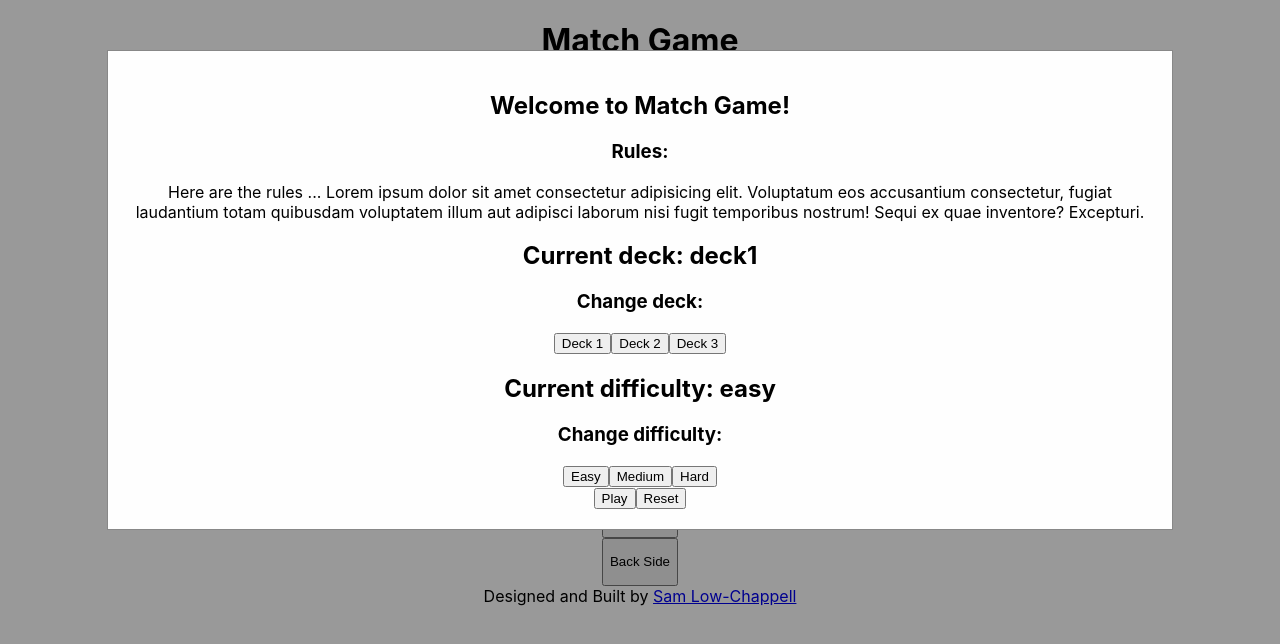
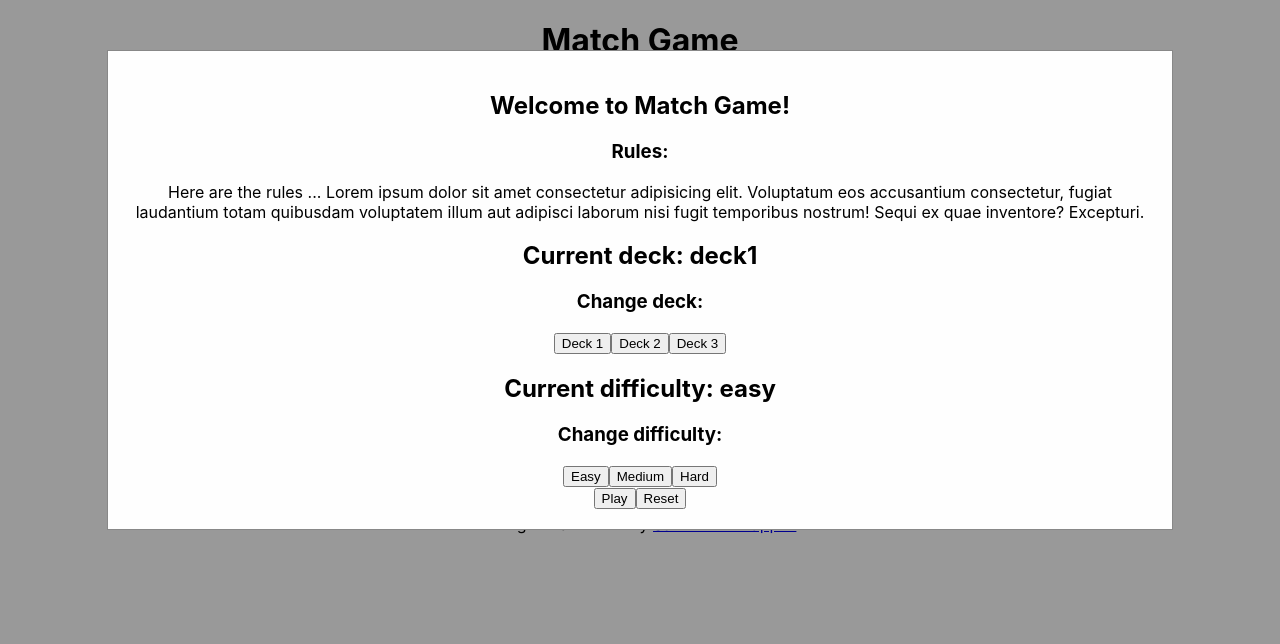
Before and after one commit to sjlowchappell/match-game, a React (Create React App) app: page / in a window 1280 px wide. Shown: the top 644 px of the page. Built offline with nearby package versions, Linux system fonts and the light colour scheme.

Commit message:
added comments

```diff
--- a/src/App.tsx
+++ b/src/App.tsx
@@ -8,10 +8,8 @@ function App() {
 	return (
 		<div className="App">
 			<Layout>
-				<p>Hello World</p>
+				<Modal />
 				<Game />
-
-				<Modal />
 			</Layout>
 		</div>
 	);
--- a/src/components/game.tsx
+++ b/src/components/game.tsx
@@ -52,7 +52,6 @@ const Game: FC<GameProps> = ({ state, stopTimer, resetTimer, pauseGame, endGame,
 	};
 	return (
 		<div>
-			<p>This is the game container</p>
 			{/* Timer Component */}
 			<Timer />
 			{/* if no victory boolean, put general statement. otherwise display win or loss */}
--- a/src/components/modal.tsx
+++ b/src/components/modal.tsx
@@ -64,6 +64,7 @@ const Modal: FC<ModalProps> = ({
 		});
 		startTimer(interval);
 	};
+	// can pull this out as a helper function as it is used here and in the game
 	const reset = () => {
 		console.log('Reset clicked! Reset it all!');
 		resetTimer();
@@ -113,6 +114,7 @@ const mapDispatchToProps = {
 	tick,
 };
 
+// need to figure out how best to extract state here
 const mapStateToProps = (state: ModalProps) => {
 	return { state };
 };
```
